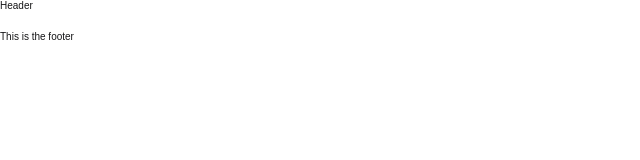
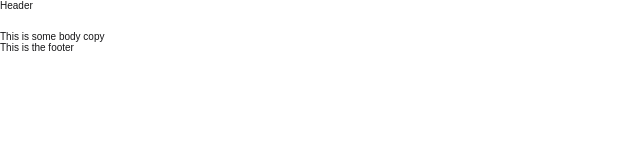
Before and after one commit to dylan-jones/test-website, a website: page app/index.html in a window 1280 px wide. Shown: the full height of the page, 0-640 px from the left. Drawn offline with nearby package versions, Linux system fonts and the light colour scheme; files that its build step writes are made by us from their sources.

Commit message:
test commit

```diff
--- a/app/index.html
+++ b/app/index.html
@@ -16,7 +16,7 @@
   			<p>Header</p>
   		</header>
   		<div class="body">
-
+  		This is some body copy
   		</div>
   		<footer class="footer">
   			<p>This is the footer</p>
```
